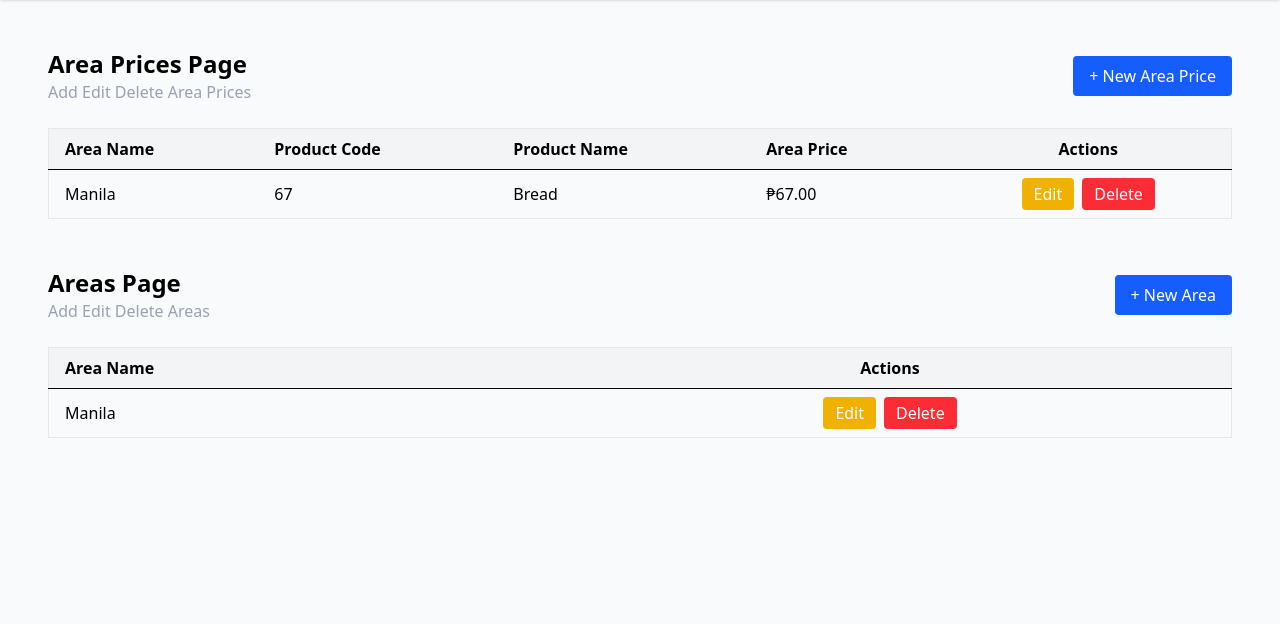
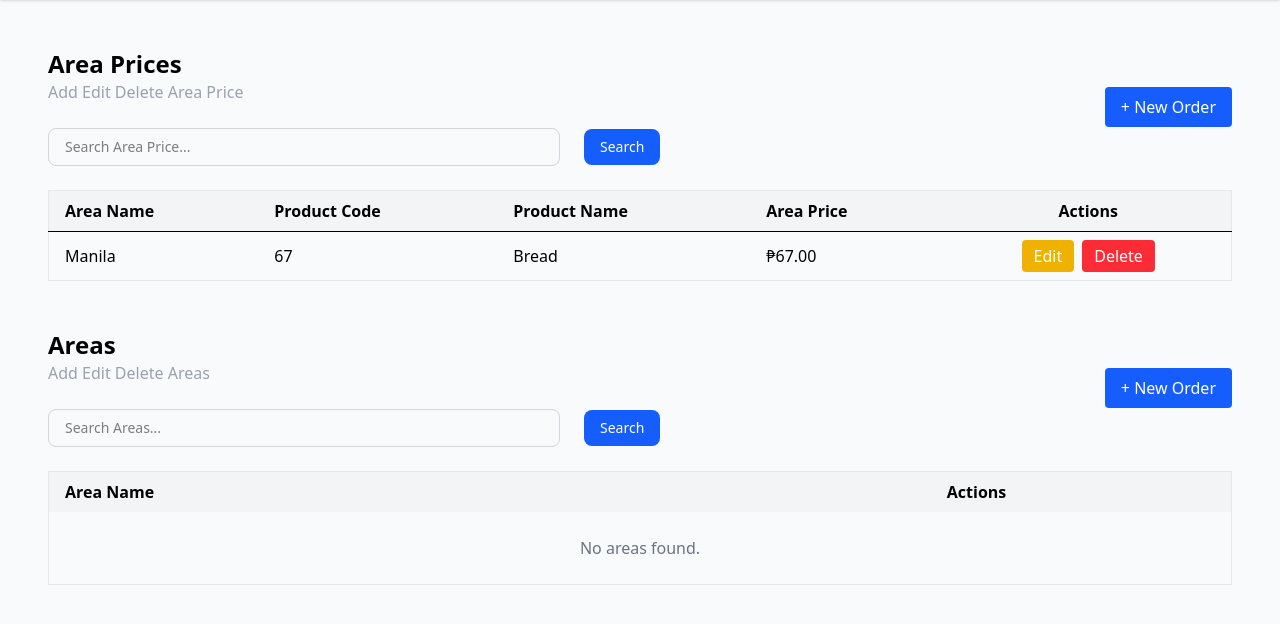
Before and after one commit to Currentflow1/BSG-KFC-Marketing-Sales, a Django app: page /area_prices/ in a window 1280 px wide. Shown: the part 65-689 px from the top of the page. Run offline with Django 5.2, Linux system fonts and the light colour scheme; data comes from the database, SQL or seed files in the repository; both versions use the stored data as it was after the commit; style sheets or scripts are compiled from the project's sources; parts of the project's set-up code (start-up, migrations or seed data) failed here and were passed over; some libraries are stand-ins or nearby versions.

Commit message:
small fixes

```diff
--- /dev/null
+++ b/area_prices/services.py
@@ -0,0 +1,18 @@
+from django.db.models import Q
+from .models import AreaPrice
+
+def search_area_prices(search=None):
+    area_price = AreaPrice.objects.select_related(
+        "area_name",
+        "product_name"
+    )
+
+    if search:
+        area_price = area_price.filter(
+            Q(area_name__area_name__icontains=search) |          # Area name
+            Q(product_name__product_code__icontains=search) |    # Product code
+            Q(product_name__product_name__icontains=search) |    # Product name
+            Q(area_price__icontains=search)                      # Area price
+        ).distinct()
+
+    return area_price
--- a/area_prices/views.py
+++ b/area_prices/views.py
@@ -1,15 +1,19 @@
 from django.shortcuts import render, redirect, get_object_or_404
+from . import services
 from .models import Area
 from .models import AreaPrice
 from .forms import AreaForm
 from .forms import AreaPriceForm
 
 def area_price_list(request):
-  area_prices = AreaPrice.objects.all()
-  areas = Area.objects.all()
+
+  area_prices = services.search_area_prices(
+            request.GET.get("search")
+        )
+
   return render(request, 'area_prices/home.html', {
     'area_prices': area_prices,
-    'areas': areas,
+
     })
 
 
--- a/customers/views.py
+++ b/customers/views.py
@@ -1,9 +1,13 @@
 from django.shortcuts import render, get_object_or_404, redirect
 from .models import Customer
 from .forms import CustomerForm
+from . import services
 
 def customer_list(request):
-  customers = Customer.objects.all()
+  customers = services.search_customers(
+          request.GET.get("search")
+      )
+
   return render(request, 'customers/home.html', {
     'customers': customers
   })
--- a/templates/area_prices/components/area/components/header.html
+++ b/templates/area_prices/components/area/components/header.html
@@ -1,7 +1,8 @@
 <div class="flex items-center justify-between">
+  <div class="space-y-6">
     <div>
       <h1 class="font-bold text-2xl">
-      Areas Page
+        Areas
       </h1>
 
       <p class="text-gray-400">
@@ -10,8 +11,18 @@
 
     </div>
 
-  <a href="{% url 'area_new' %}" class="rounded bg-blue-600 px-4 py-2 text-center text-white hover:bg-blue-700">
-    + New Area
+    <form method="get" class="flex items-center space-x-6">
+      <input type="text" name="search" value="{{ request.GET.search }}" placeholder="Search Areas..." class="w-128 rounded-lg border border-gray-300 px-4 py-2 text-sm
+           focus:border-blue-500 focus:ring-2 focus:ring-blue-200 outline-none">
+
+      <button type="submit"
+        class="cursor-pointer rounded-lg bg-blue-600 px-4 py-2 text-sm font-medium text-white hover:bg-blue-700">
+        Search
+      </button>
+    </form>
+  </div>
+
+  <a href="{% url 'order_add' %}" class="rounded bg-blue-600 px-4 py-2 text-center text-white hover:bg-blue-700">
+    + New Order
   </a>
-
 </div>
--- a/templates/area_prices/components/header.html
+++ b/templates/area_prices/components/header.html
@@ -1,17 +1,28 @@
 <div class="flex items-center justify-between">
-  <div>
-    <h1 class="font-bold text-2xl">
-      Area Prices Page
-    </h1>
+  <div class="space-y-6">
+    <div>
+      <h1 class="font-bold text-2xl">
+        Area Prices
+      </h1>
 
-    <p class="text-gray-400">
-      Add Edit Delete Area Prices
-    </p>
+      <p class="text-gray-400">
+        Add Edit Delete Area Price
+      </p>
 
+    </div>
+
+    <form method="get" class="flex items-center space-x-6">
+      <input type="text" name="search" value="{{ request.GET.search }}" placeholder="Search Area Price..." class="w-128 rounded-lg border border-gray-300 px-4 py-2 text-sm
+           focus:border-blue-500 focus:ring-2 focus:ring-blue-200 outline-none">
+
+      <button type="submit"
+        class="cursor-pointer rounded-lg bg-blue-600 px-4 py-2 text-sm font-medium text-white hover:bg-blue-700">
+        Search
+      </button>
+    </form>
   </div>
 
-  <a href="{% url 'area_price_new' %}" class="rounded bg-blue-600 px-4 py-2 text-center text-white hover:bg-blue-700">
-    + New Area Price
+  <a href="{% url 'order_add' %}" class="rounded bg-blue-600 px-4 py-2 text-center text-white hover:bg-blue-700">
+    + New Order
   </a>
-
 </div>
--- a/templates/orders/components/main_order_header.html
+++ b/templates/orders/components/main_order_header.html
@@ -12,7 +12,7 @@
     </div>
 
     <form method="get" class="flex items-center space-x-6">
-      <input type="text" name="search" value="{{ request.GET.search }}" placeholder="Search Employees..." class="w-128 rounded-lg border border-gray-300 px-4 py-2 text-sm
+      <input type="text" name="search" value="{{ request.GET.search }}" placeholder="Search Orders..." class="w-128 rounded-lg border border-gray-300 px-4 py-2 text-sm
            focus:border-blue-500 focus:ring-2 focus:ring-blue-200 outline-none">
 
       <button type="submit"
```
Also changed, not shown: customers/services.py (added, +21 -0 lines), templates/customers/components/header.html (+15 -3 lines), db.sqlite3. Lines whose indentation alone changed are shown as unchanged.
